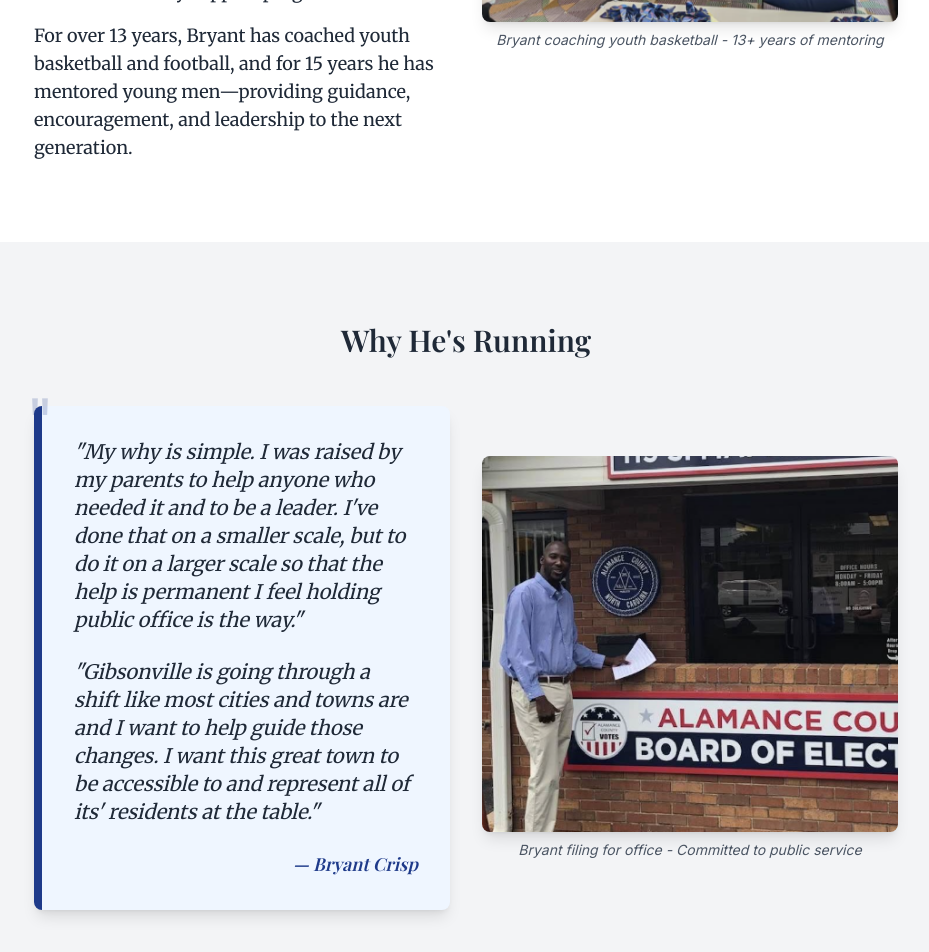
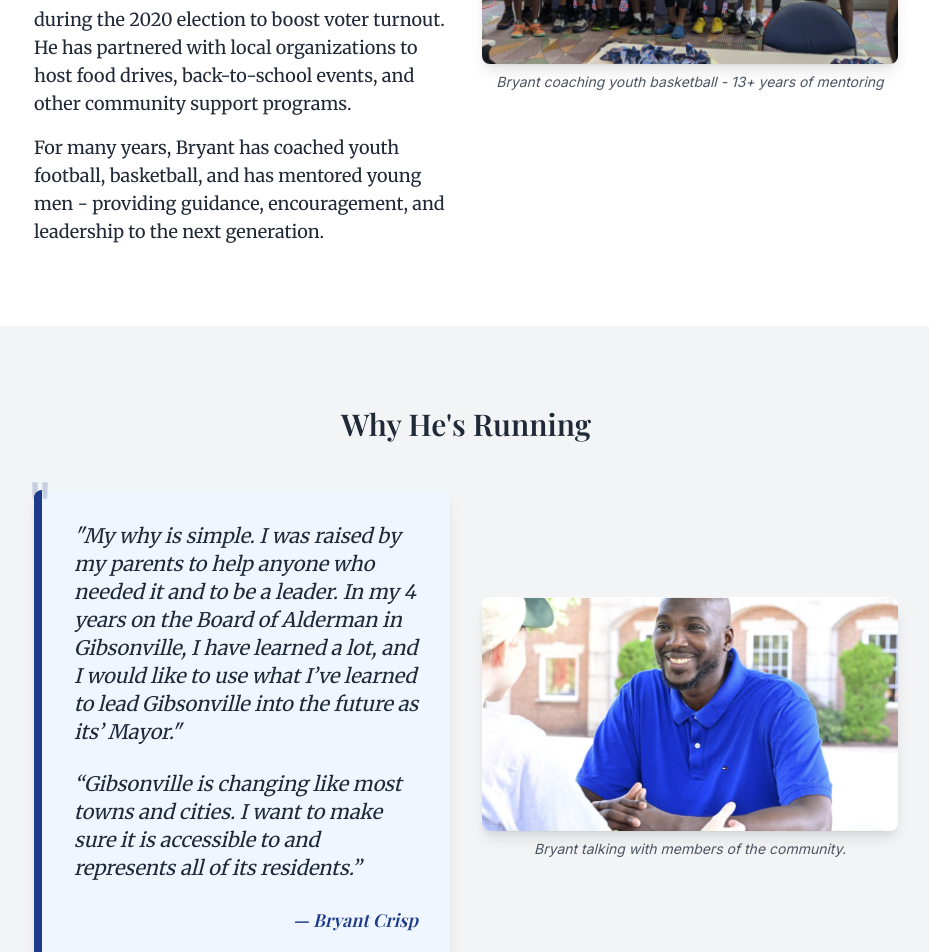
Before and after one commit to Amanda13784/vote4bryantcrisp, a Next.js app: page /about in a window 1280 px wide. Shown: the part 1040-1992 px from the top of the page, without its empty margins (174-1103 px from the left). Built offline with nearby package versions, Linux system fonts and the light colour scheme.

Commit message:
Updates about page

```diff
--- a/pages/about.js
+++ b/pages/about.js
@@ -39,14 +39,15 @@ export default function About() {
                             <p className="mb-4">Bryant Crisp has been a steadfast advocate for community empowerment
                               through active leadership and service. As Vice President of Future Alamance
                               and a member of the Land Development Plan Committee for the Town of Gibsonville,
-                              he's helped shape policy and strategic planning for the area's growth.</p>
+                              he's helped shape policy and strategic planning for the area's growth. He is also a member of the BGMPO
+                              (Burlington Graham Metropolitan Planning Organization), and he is a board member of
+                               ARCAP (Alamance Community Action Agency).</p>
                             <p className="mb-4">A proud member of the Alamance County branch of the NAACP, Bryant has also led civic
                               initiatives like the "Souls to the Polls" event during the 2020 election to
                               boost voter turnout. He has partnered with local organizations to host food
                               drives, back-to-school events, and other community support programs.</p>
-                            <p>For over 13 years, Bryant has coached youth basketball and football, and for
-                              15 years he has mentored young men—providing guidance, encouragement, and leadership
-                              to the next generation.</p>
+                            <p>For many years, Bryant has coached youth football, basketball, and has mentored
+                                young men - providing guidance, encouragement, and leadership to the next generation.</p>
                         </div>
                         <div className="relative">
                             <Image
@@ -72,15 +73,14 @@ export default function About() {
                                 <div className="text-6xl text-blue-900 opacity-20 absolute -top-4 -left-2">"</div>
                                 <div className="relative z-10">
                                     <p className="font-political text-lg sm:text-xl leading-relaxed text-gray-800 mb-6 italic">
-                                        "My why is simple. I was raised by my parents to help anyone who needed it
-                                        and to be a leader. I've done that on a smaller scale, but to do it on a
-                                        larger scale so that the help is permanent I feel holding public office is
-                                        the way."
+                                        "My why is simple. I was raised by my parents to help anyone who needed it and to be a leader.
+                                        In my 4 years on the Board of Alderman in Gibsonville, I have learned a lot, and I would
+                                        like to use what I’ve learned to lead Gibsonville into the future as its’ Mayor."
                                     </p>
                                     <p className="font-political text-lg sm:text-xl leading-relaxed text-gray-800 mb-6 italic">
-                                        "Gibsonville is going through a shift like most cities and towns are
-                                        and I want to help guide those changes. I want this great town to be accessible
-                                        to and represent all of its' residents at the table."
+                                    “Gibsonville is changing like most towns and cities. I want to make sure it is accessible
+                                    to and represents all of its residents.”
+
                                     </p>
                                     <div className="text-right">
                                         <cite className="font-traditional font-semibold text-blue-900 text-lg">— Bryant Crisp</cite>
@@ -90,13 +90,13 @@ export default function About() {
                         </div>
                         <div className="relative">
                             <Image
-                                src="/images/BCFiling.png"
-                                alt="Bryant Crisp filing for office"
+                                src="/images/BCSitdown.png"
+                                alt="Bryant Crisp talking with voters."
                                 width={500}
                                 height={400}
                                 className="rounded-lg shadow-lg hover:shadow-xl transition-shadow"
                             />
-                            <p className="text-sm text-gray-600 mt-2 text-center italic">Bryant filing for office - Committed to public service</p>
+                            <p className="text-sm text-gray-600 mt-2 text-center italic">Bryant talking with members of the community.</p>
                         </div>
                     </div>
                 </div>
```
